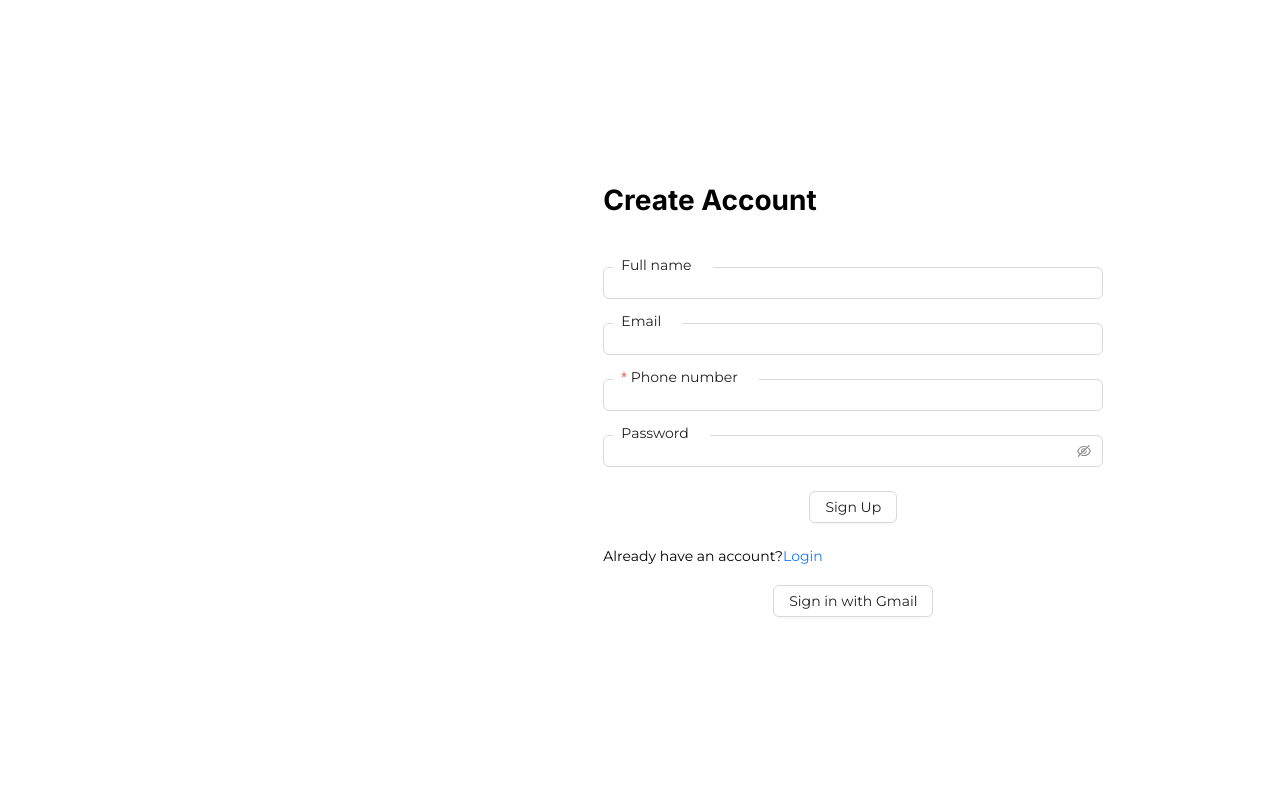
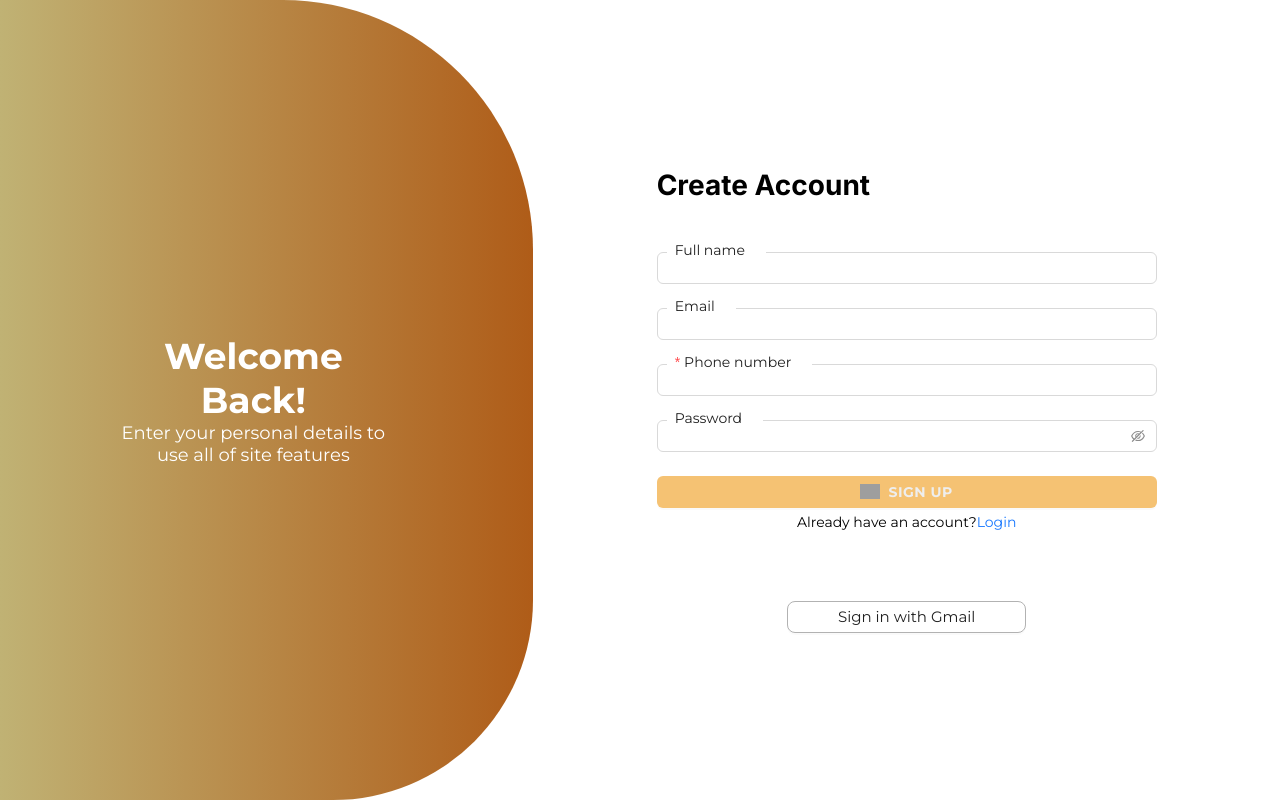
Before and after one commit to TranThienAnTV/KoiOrderingSystem_Fe, a React (Vite) app: page /register in a window 1280 px wide. Built offline with nearby package versions, Linux system fonts and the light colour scheme; grey boxes are pictures that could not be loaded.

Commit message:
register commit

```diff
--- a/src/components/register/Register.jsx
+++ b/src/components/register/Register.jsx
@@ -1,7 +1,7 @@
-import React from 'react'
-import './Register.scss'
-import { Button, Col, Form, Input, Row } from 'antd'
-import { Link, useNavigate } from 'react-router-dom'
+import React from 'react';
+import './Register.scss';
+import { Button, Col, Form, Input, Row } from 'antd';
+import { Link, useNavigate } from 'react-router-dom';
 import { provider } from '../../config/firebase';
 import { getAuth, signInWithPopup, GoogleAuthProvider } from "firebase/auth";
 function Register() {
@@ -40,12 +40,15 @@ function Register() {
   return (
     <>
       <Row className='register'>
-        <Col className='right-side' span={8}>
-
-
-
+        <Col className='left-side' span={10}>
+          <div className="theme-container">
+            <div className="theme-panel">
+              <h1>Welcome Back!</h1>
+              <p>Enter your personal details to use all of site features</p>
+            </div>
+          </div>
         </Col>
-        <Col className='left-side' span={16}>
+        <Col className='right-side' span={14}>
           <div className="container" >
             <h1>Create Account</h1>
             <Form onFinish={handleFinish} layout='vertical' className='form-register'>
@@ -70,15 +73,20 @@ function Register() {
               <Form.Item label="Password" name="password">
                 <Input.Password />
               </Form.Item>
-              <Form.Item className='btn-container'>
+              {/* <Form.Item className='btn-container'>
                 <Button htmlType='submit'>Sign Up</Button>
-              </Form.Item>
+              </Form.Item>  */}
+              <Button className='btn-container' htmlType='submit'>
+                {/* <img src={require('./google-logo.png')} alt="Google Logo" className="logo" /> */}
+                <img src="https://img.icons8.com/color/48/null/gmail-new.png" alt="" width='20px' />
+                Sign Up
+              </Button>
             </Form>
             <p>Already have an account?
               <Link to={"/login"}>Login</Link>
             </p>
           </div>
-          <div>
+          <div className='login-option'>
             <Button onClick={handleLoginGoogle}>Sign in with Gmail</Button>
           </div>
         </Col>
--- a/src/components/register/Register.scss
+++ b/src/components/register/Register.scss
@@ -23,11 +23,35 @@
 }
 
 .left-side {
+
+  .theme-container {
+    background-color: orange;
+    background: linear-gradient(to right, #c0b274, #af5c18);
+    border-radius: 0 250px 200px 0;
+    color: #fff;
+    height: 100%;
+  }
+
+  .theme-panel {
+    width: 50%;
+    height: 100%;
+    display: flex;
+    align-items: center;
+    justify-content: center;
+    flex-direction: column;
+    text-align: center;
+    font-size: large;
+    margin-left: 120px;
+  }
+}
+
+.right-side {
   display: flex;
   flex-direction: column;
   height: 100vh;
   justify-content: center;
   align-items: center;
+  text-align: center;
   gap: 20px;
 
   .form-register {
@@ -35,15 +59,38 @@
   }
 
   .btn-container {
+    background-color: #F5C273;
+    color: #eee;
     width: 100%;
     display: flex;
     justify-content: center;
     align-items: center;
+    border: 1px solid transparent;
+    border-radius: 6px;
+    font-weight: 700;
+    letter-spacing: 0.5px;
+    text-transform: uppercase;
+  }
+
+  p {
+    margin-top: 5px;
   }
 
   h1 {
     margin-bottom: 50px;
     font-family: "Inter", sans-serif;
+    text-align: left;
+  }
 
+  .login-option {
+    button {
+      background-color: #fff;
+      border: 1px solid #B2B2B2;
+      font-size: 15px;
+      border-radius: 8px;
+      padding: 0px 50px;
+      margin-top: 50px;
+    }
   }
+
 }
```
